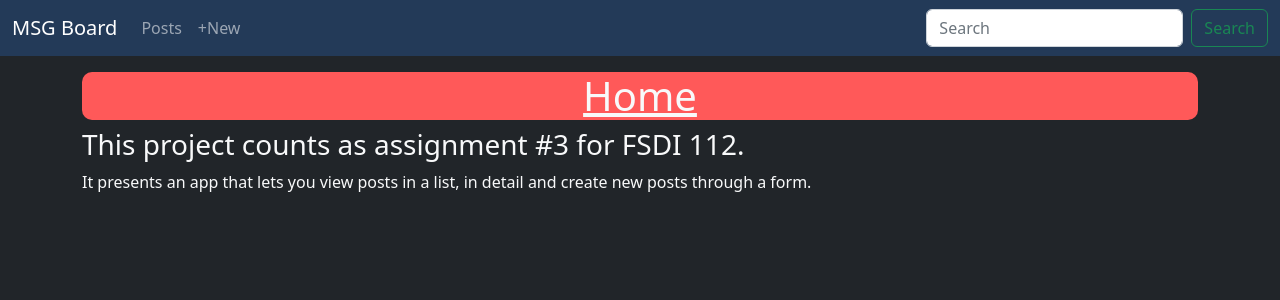
After one commit to JorgeToAn/FSDI112-MessageBoard, a Django app: page / in a window 1280 px wide. The commit adds this page. Shown: the top 300 px of the page. Run offline with Django 4.2, Linux system fonts and the light colour scheme.

Commit message:
Added home page

```diff
--- a/config/urls.py
+++ b/config/urls.py
@@ -18,5 +18,6 @@ from django.urls import path, include
 
 urlpatterns = [
     path('admin/', admin.site.urls),
+    path('', include('pages.urls')),
     path('posts/', include('posts.urls')),
 ]
--- /dev/null
+++ b/pages/urls.py
@@ -0,0 +1,7 @@
+from django.urls import path
+from pages.views import IndexPageView
+
+
+urlpatterns = [
+    path('', IndexPageView.as_view(), name='index'),
+]
--- a/pages/views.py
+++ b/pages/views.py
@@ -1,3 +1,5 @@
-from django.shortcuts import render
+from django.views.generic import TemplateView
 
-# Create your views here.
+
+class IndexPageView(TemplateView):
+    template_name: str='index.html'
--- a/templates/base.html
+++ b/templates/base.html
@@ -12,14 +12,14 @@
 <body class="bg-dark text-light">
     <nav class="navbar navbar-dark navbar-expand-lg mb-3" style="background-color: #233a58">
         <div class="container-fluid">
-            <a class="navbar-brand" href="{% url 'list' %}">MSG Board</a>
+            <a class="navbar-brand" href="{% url 'index' %}">MSG Board</a>
             <button class="navbar-toggler" type="button" data-bs-toggle="collapse" data-bs-target="#navbarSupportedContent" aria-controls="navbarSupportedContent" aria-expanded="false" aria-label="Toggle navigation">
                 <span class="navbar-toggler-icon"></span>
             </button>
             <div class="collapse navbar-collapse" id="navbarSupportedContent">
                 <ul class="navbar-nav me-auto mb-2 mb-lg-0">
                     <li class="nav-item">
-                        <a class="nav-link" href="{% url 'list' %}">Home</a>
+                        <a class="nav-link" href="{% url 'list' %}">Posts</a>
                     </li>
                     <li class="nav-item">
                         <a class="nav-link" href="{% url 'new' %}">+New</a>
--- /dev/null
+++ b/templates/index.html
@@ -0,0 +1,14 @@
+{% extends 'base.html' %}
+
+{% block title %}Home{% endblock title %}
+
+{% block content %}
+<div class="container">
+    <h1 class="text-center title" style="background-color: #ff5959; border-radius: 10px">Home</h1>
+</div>
+
+<div class="container">
+    <h3>This project counts as assignment #3 for FSDI 112.</h3>
+    <p>It presents an app that lets you view posts in a list, in detail and create new posts through a form.</p>
+</div>
+{% endblock content %}
```
